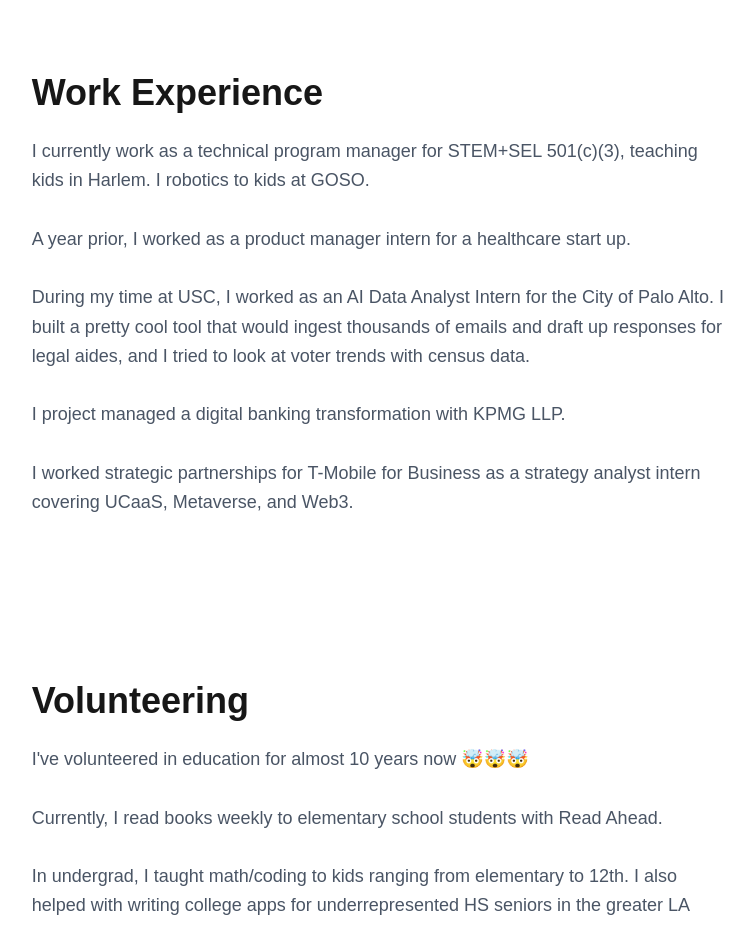
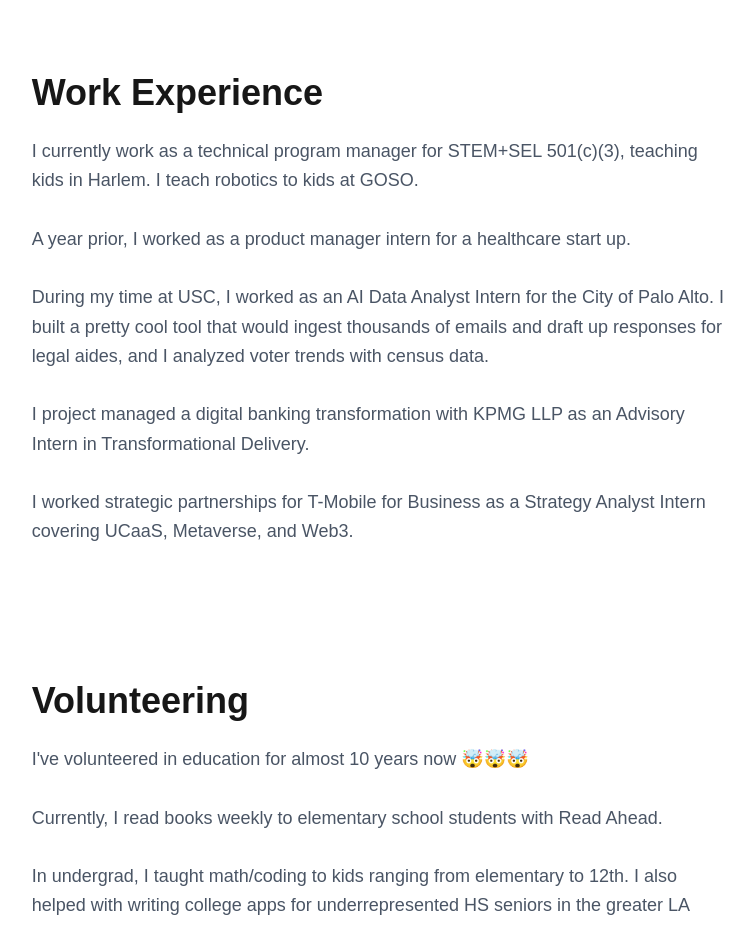
Before and after one commit to joshuahkung/personal-website, a Next.js app: page /about in a window 1280 px wide. Shown: the part 960-1889 px from the top of the page, without its empty margins (459-1213 px from the left). Built offline with nearby package versions, Linux system fonts and the light colour scheme.

Commit message:
about edit

```diff
--- a/app/about/page.tsx
+++ b/app/about/page.tsx
@@ -15,15 +15,15 @@
     title: "Work Experience",
     photo: "/coldSpr.jpg",
     content:
-      `I currently work as a technical program manager for STEM+SEL 501(c)(3), teaching kids in Harlem. I robotics to kids at GOSO.
+      `I currently work as a technical program manager for STEM+SEL 501(c)(3), teaching kids in Harlem. I teach robotics to kids at GOSO.
 
         A year prior, I worked as a product manager intern for a healthcare start up.
 
-        During my time at USC, I worked as an AI Data Analyst Intern for the City of Palo Alto. I built a pretty cool tool that would ingest thousands of emails and draft up responses for legal aides, and I tried to look at voter trends with census data.
+        During my time at USC, I worked as an AI Data Analyst Intern for the City of Palo Alto. I built a pretty cool tool that would ingest thousands of emails and draft up responses for legal aides, and I analyzed voter trends with census data.
 
-        I project managed a digital banking transformation with KPMG LLP.
+        I project managed a digital banking transformation with KPMG LLP as an Advisory Intern in Transformational Delivery.
 
-        I worked strategic partnerships for T-Mobile for Business as a strategy analyst intern covering UCaaS, Metaverse, and Web3.`
+        I worked strategic partnerships for T-Mobile for Business as a Strategy Analyst Intern covering UCaaS, Metaverse, and Web3.`
   },
   {
     title: "Volunteering",
```
